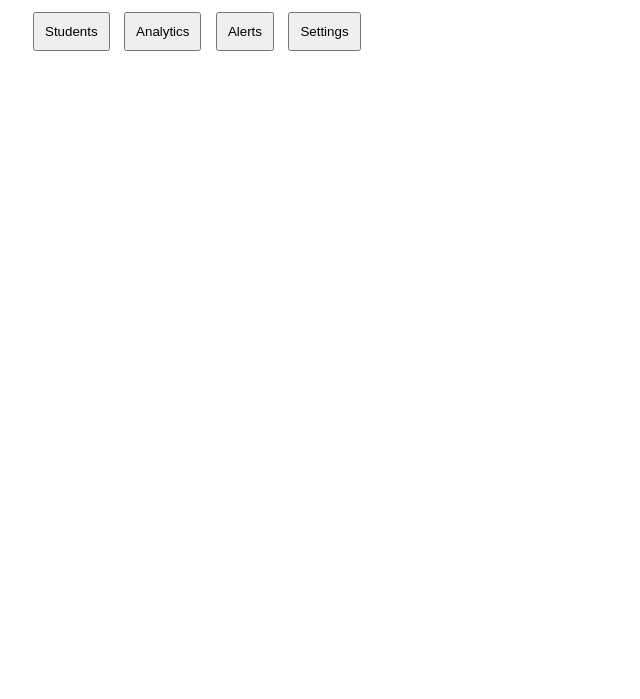
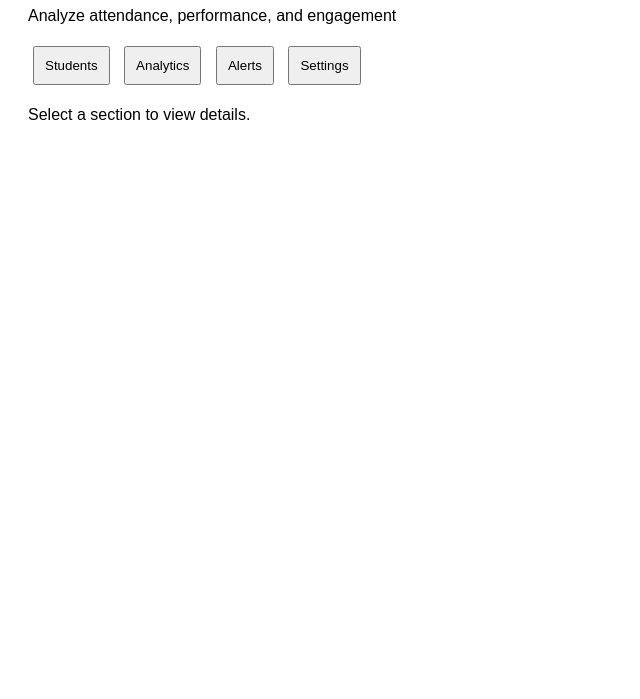
Before and after one commit to KABILANDURAISAMY/virtual-classroom-analyzer, a plain HTML site: page index.html in a window 1280 px wide. Shown: the part 101-800 px from the top of the page, without its empty margins (0-640 px from the left). Drawn offline with Linux system fonts and the light colour scheme.

Commit message:
index.html

```diff
--- a/index.html
+++ b/index.html
@@ -1,15 +1,25 @@
 <!-- GitHub Pages rebuild -->
 
 <!DOCTYPE html>
-<html>
+<html lang="en">
 <head>
   <meta charset="UTF-8">
   <title>Virtual Classroom Analyzer</title>
   <link rel="stylesheet" href="style.css">
 </head>
+
 <body>
+
+  <!-- Main Container -->
+  <div class="container">
+
+    <!-- Project Title -->
     <h1>Virtual Classroom Analyzer</h1>
+    <p class="subtitle">
+      Analyze attendance, performance, and engagement
+    </p>
 
+    <!-- Navigation -->
     <nav>
       <button onclick="showSection('students')">Students</button>
       <button onclick="showSection('analytics')">Analytics</button>
@@ -17,8 +27,15 @@
       <button onclick="showSection('settings')">Settings</button>
     </nav>
 
-  <div id="content"></div>
+    <!-- Dynamic Content Area -->
+    <div id="content">
+      <p>Select a section to view details.</p>
+    </div>
 
+  </div>
+
+  <!-- JavaScript -->
   <script src="script.js"></script>
+
 </body>
 </html>
```
Lines whose indentation alone changed are shown as unchanged.
